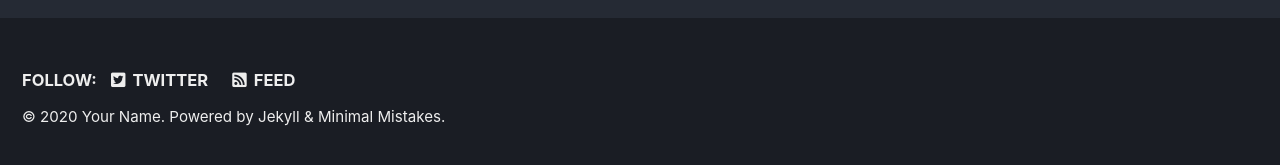
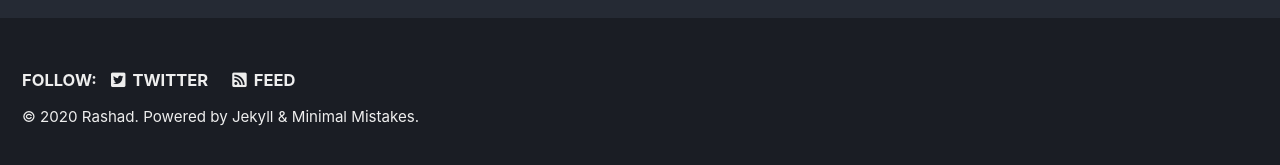
Before and after one commit to RPLMCO/RPLMCO.github.io, a Jekyll site: the page built from index.html, in a window 1280 px wide. Shown: the part 727-892 px from the top of the page. Built offline with Jekyll 4.4.1, drawn with Linux system fonts in a browser that asks for light colours; cached includes are drawn as plain includes; the list of posts is cut into pages by our own code; part of the change alters nothing that is shown.

Commit message:
Update _config.yml

```diff
--- a/_config.yml
+++ b/_config.yml
@@ -19,11 +19,11 @@ locale                   : "en-US"
 title                    : "RPLMCO"
 title_separator          : "-"
 subtitle                 : # site tagline that appears below site title in masthead
-name                     : "Your Name"
-description              : "An amazing website."
-url                      : # the base hostname & protocol for your site e.g. "https://mmistakes.github.io"
-baseurl                  : # the subpath of your site, e.g. "/blog"
-repository               : # GitHub username/repo-name e.g. "mmistakes/minimal-mistakes"
+name                     : "Rashad"
+description              : "A Place where Stuff Goes"
+url                      : "https://rplmco.github.io"
+baseurl                  : "/rplmco"
+repository               : "rplmco/rplmco.github.io"
 teaser                   : # path of fallback teaser image, e.g. "/assets/images/500x300.png"
 logo                     : # path of logo image to display in the masthead, e.g. "/assets/images/88x88.png"
 masthead_title           : # overrides the website title displayed in the masthead, use " " for no title
```
